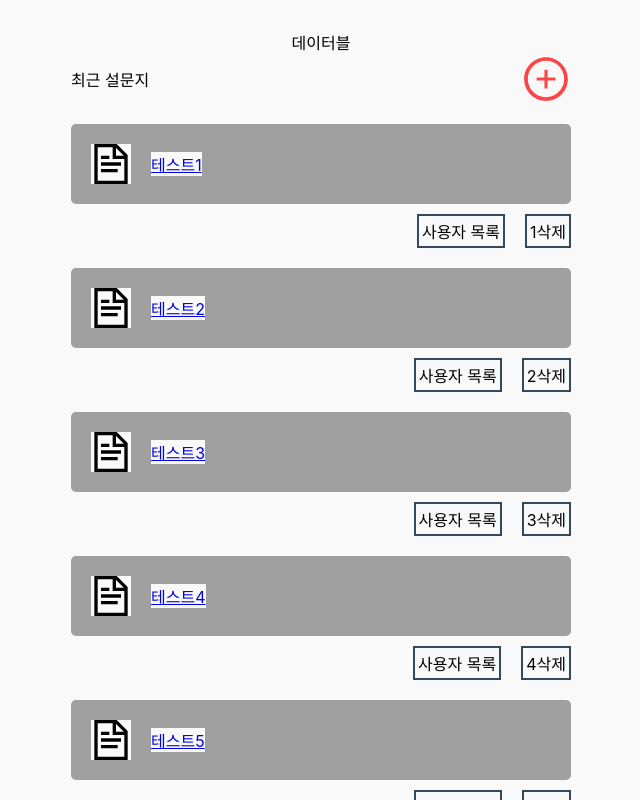
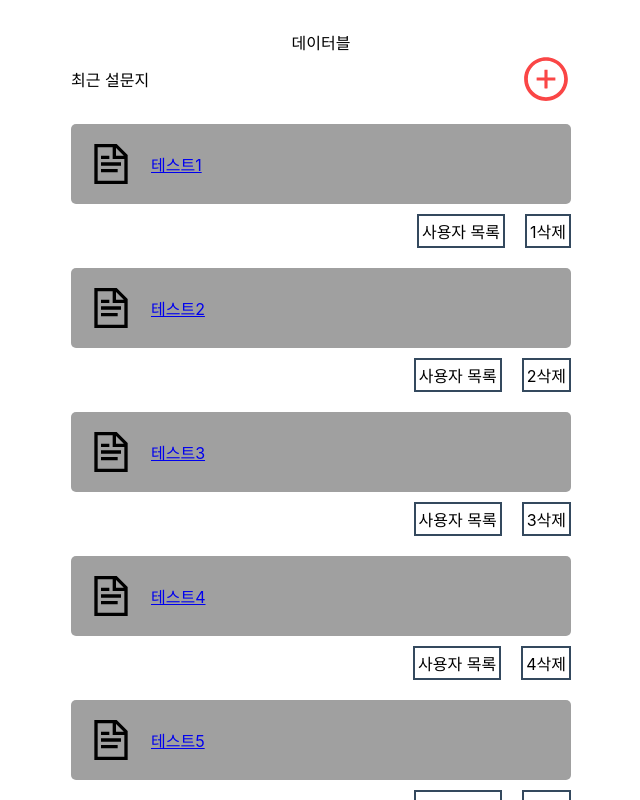
Before and after one commit to wanted-pre-onboarding-09/wanted-codestates-project-9-7-1, a React (Create React App) app: page / in a window 1280 px wide. Shown: the whole page, without its empty margins (319-959 px from the left). Built offline with nearby package versions, Linux system fonts and the light colour scheme.

Commit message:
Design: Remove background-color

```diff
--- a/src/index.css
+++ b/src/index.css
@@ -7,7 +7,6 @@
   border: 0;
   font: inherit;
   vertical-align: baseline;
-  background-color: #f9f9f9;
 }
 body {
   font-family: -apple-system, BlinkMacSystemFont, 'Segoe UI', 'Roboto', 'Oxygen',
```
